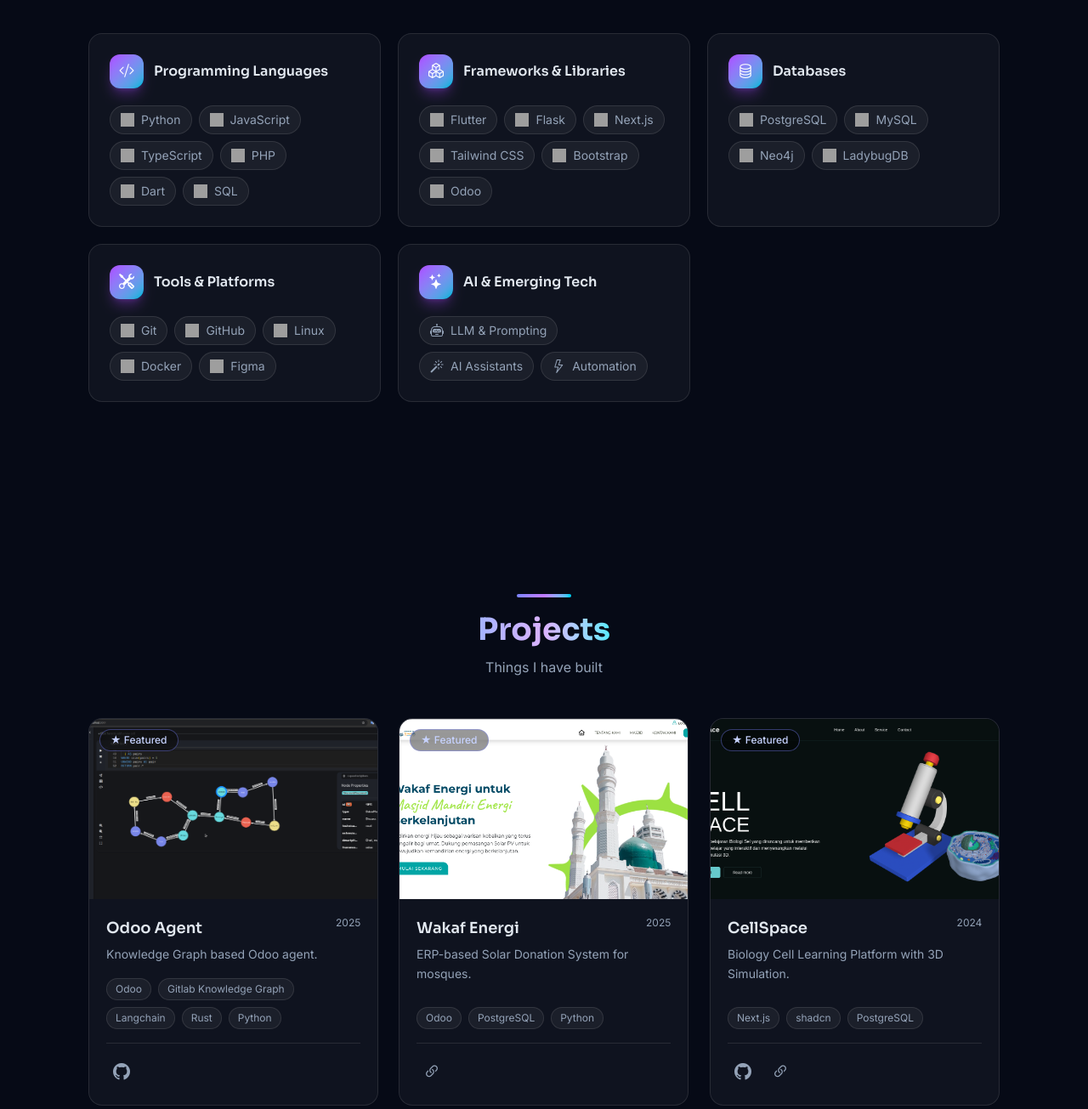
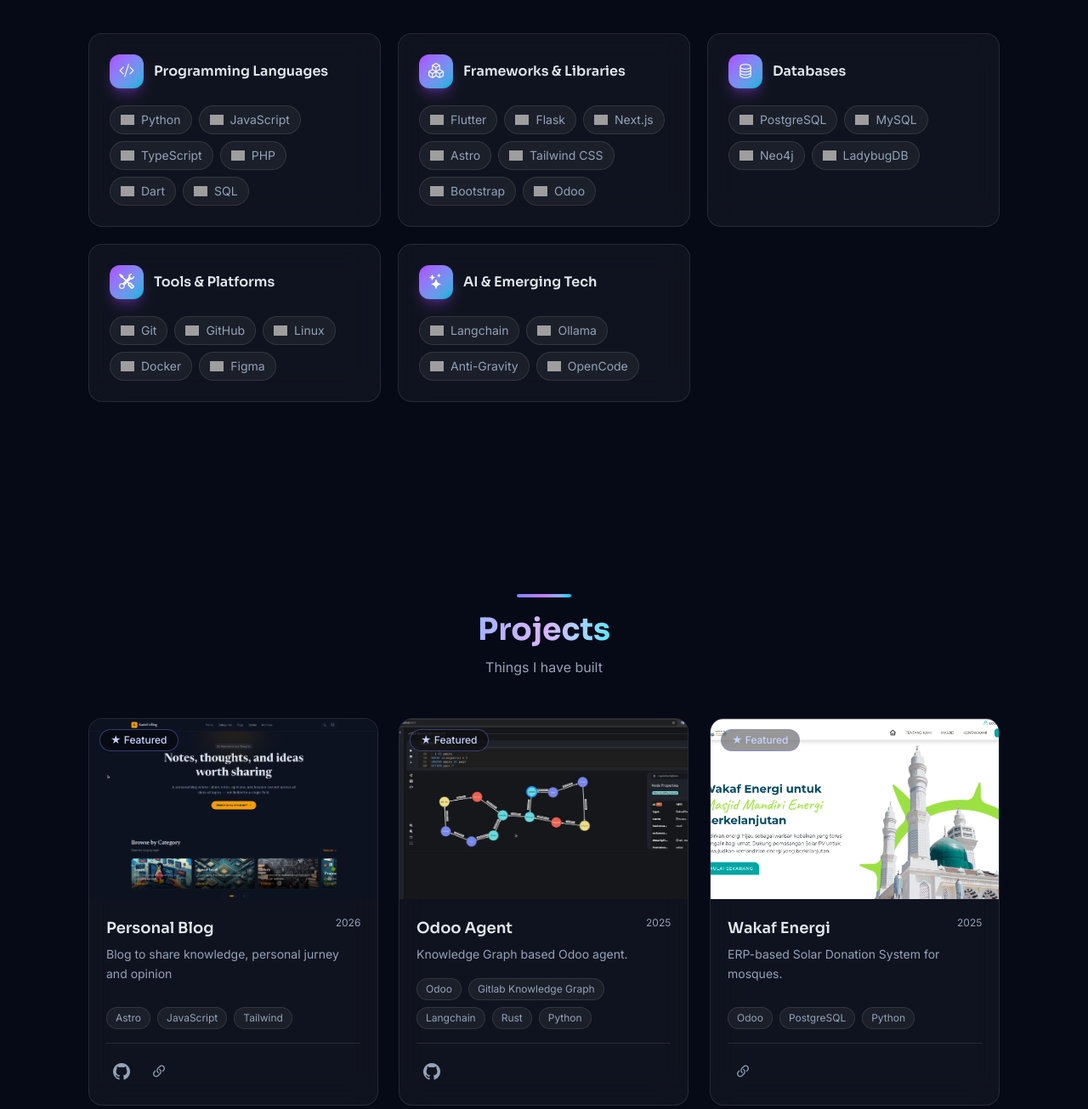
Before and after one commit to rizkikadafi/rizkikadafi.github.io, an Astro site: page / in a window 1280 px wide. Shown: the part 4240-5545 px from the top of the page at 85% size. Built offline with nearby package versions, Linux system fonts and the light colour scheme; Astro itself is replaced by a stand-in of ours; grey boxes are pictures that could not be loaded.

Commit message:
update project: personal-blog

```diff
--- a/src/components/Contact.astro
+++ b/src/components/Contact.astro
@@ -32,10 +32,10 @@
 
           <a
             href={`mailto:${profile.email}`}
-            class="mt-8 inline-flex items-center gap-2 rounded-xl bg-gradient-to-r from-indigo-500 to-purple-500 px-8 py-3.5 text-sm font-semibold text-white shadow-lg shadow-indigo-500/30 transition duration-300 hover:-translate-y-0.5 hover:shadow-indigo-500/50"
+            class="mt-8 inline-flex w-full max-w-full items-center justify-center gap-2 rounded-xl bg-gradient-to-r from-indigo-500 to-purple-500 px-5 py-3.5 text-sm font-semibold text-white shadow-lg shadow-indigo-500/30 transition duration-300 hover:-translate-y-0.5 hover:shadow-indigo-500/50 sm:w-auto sm:px-8"
           >
-            <i class="bi bi-envelope"></i>
-            {profile.email}
+            <i class="bi bi-envelope shrink-0"></i>
+            <span class="truncate">{profile.email}</span>
           </a>
 
           <div class="mx-auto mt-10 grid max-w-2xl gap-4 sm:grid-cols-3">
--- a/src/components/Projects.astro
+++ b/src/components/Projects.astro
@@ -10,7 +10,9 @@
 
 const { featuredOnly = true, showViewAll = true } = Astro.props;
 const all = await getCollection('projects');
-const items = (featuredOnly ? all.filter((p) => p.data.featured) : all).map((p) => p.data);
+const items = (featuredOnly ? all.filter((p) => p.data.featured) : all)
+  .map((p) => p.data)
+  .sort((a, b) => b.year - a.year);
 ---
 
 <section id="projects" class="relative py-20 sm:py-28">
--- a/src/components/Skills.astro
+++ b/src/components/Skills.astro
@@ -14,7 +14,7 @@
       {categories.map((cat, i) => (
         <Reveal delay={(i % 3) * 80}>
           <div
-            class="glass h-full rounded-2xl p-6 transition duration-300 hover:-translate-y-1 hover:border-purple-400/40 hover:shadow-[0_0_40px_-12px_rgba(167,139,250,0.4)]"
+            class="glass relative h-full overflow-hidden rounded-2xl p-6 transition duration-300 hover:-translate-y-1 hover:border-purple-400/40 hover:shadow-[0_0_40px_-12px_rgba(167,139,250,0.4)]"
           >
             <div class="mb-5 flex items-center gap-3">
               <div
@@ -31,11 +31,12 @@
                   href={item.doc}
                   target="_blank"
                   rel="noopener"
-                  title={`${item.name} docs`}
-                  class="inline-flex items-center gap-2 rounded-full border border-(--line) bg-white/5 px-3 py-1.5 text-sm text-(--muted) transition duration-200 hover:-translate-y-0.5 hover:border-cyan-400/40 hover:text-(--text)"
+                  title={`${item.name} documentation`}
+                  aria-label={`${item.name} documentation`}
+                  class="inline-flex items-center gap-2 rounded-full border border-(--line) bg-white/5 px-3 py-1.5 text-sm text-(--muted) transition duration-200 hover:border-cyan-400/40 hover:bg-white/10 hover:text-(--text)"
                 >
                   {item.src ? (
-                    <img src={item.src} alt={item.name} class="h-4 w-4" loading="lazy" />
+                    <img src={item.src} alt={item.name} class="h-4 w-4 shrink-0 object-contain" loading="lazy" />
                   ) : (
                     <i class={`text-base leading-none text-(--muted) bi ${item.icon}`}></i>
                   )}
--- a/src/data/projects.yaml
+++ b/src/data/projects.yaml
@@ -4,6 +4,17 @@
 # featured: true = ditampilkan di section Projects halaman utama.
 # links: github / deployment / blog (opsional, hapus yang tidak ada).
 # ============================================================
+
+- id: personal-blog
+  name: Personal Blog
+  desc: Blog to share knowledge, personal jurney and opinion
+  year: 2026
+  featured: true
+  tech: [Astro, JavaScript, Tailwind]
+  links:
+    github: https://github.com/rizkikadafi/blog
+    deployment: https://rizkikadafi.github.io/blog
+  img: /assets/image/projects/personal-blog.png
 
 - id: odoo-agent
   name: Odoo Agent
--- a/src/data/skills.yaml
+++ b/src/data/skills.yaml
@@ -39,11 +39,14 @@
       src: https://cdn.simpleicons.org/flutter
       doc: https://flutter.dev/
     - name: Flask
-      src: https://cdn.simpleicons.org/flask
+      src: https://cdn.simpleicons.org/flask/white
       doc: https://flask.palletsprojects.com/
     - name: Next.js
-      src: https://cdn.simpleicons.org/nextdotjs
+      src: https://cdn.simpleicons.org/nextdotjs/white
       doc: https://nextjs.org/
+    - name: Astro
+      src: https://cdn.simpleicons.org/astro
+      doc: https://astro.build/
     - name: Tailwind CSS
       src: https://cdn.simpleicons.org/tailwindcss
       doc: https://tailwindcss.com/
@@ -79,7 +82,7 @@
       src: https://cdn.simpleicons.org/git
       doc: https://git-scm.com/
     - name: GitHub
-      src: https://cdn.simpleicons.org/github
+      src: https://cdn.simpleicons.org/github/white
       doc: https://github.com/
     - name: Linux
       src: https://cdn.simpleicons.org/linux
@@ -95,12 +98,15 @@
   title: AI & Emerging Tech
   icon: bi-stars
   items:
-    - name: LLM & Prompting
-      icon: bi-robot
-      doc: https://openai.com/
-    - name: AI Assistants
-      icon: bi-magic
-      doc: https://code.visualstudio.com/
-    - name: Automation
-      icon: bi-lightning
-      doc: https://www.python.org/
+    - name: Langchain
+      src: https://cdn.simpleicons.org/langchaincorporate
+      doc: https://www.langchain.com/
+    - name: Ollama
+      src: https://cdn.simpleicons.org/ollama
+      doc: https://ollama.com/
+    - name: Anti-Gravity
+      src: https://cdn.simpleicons.org/googlegemini
+      doc: https://antigravity.google/product/antigravity-cli
+    - name: OpenCode
+      src: https://cdn.simpleicons.org/opencode
+      doc: https://opencode.ai/
--- a/src/styles/global.css
+++ b/src/styles/global.css
@@ -95,6 +95,7 @@
   -webkit-backdrop-filter: blur(18px);
   backdrop-filter: blur(18px);
   border: 1px solid var(--line);
+  isolation: isolate;
 }
 
 @utility glass-strong {
@@ -102,6 +103,7 @@
   -webkit-backdrop-filter: blur(22px);
   backdrop-filter: blur(22px);
   border: 1px solid var(--line);
+  isolation: isolate;
 }
 
 @utility text-gradient {
@@ -136,6 +138,7 @@
 .reveal.is-visible {
   opacity: 1;
   transform: translateY(0);
+  will-change: auto;
 }
 
 .typed-cursor {
```
Also changed, not shown: public/assets/image/projects/personal-blog.png (added).
